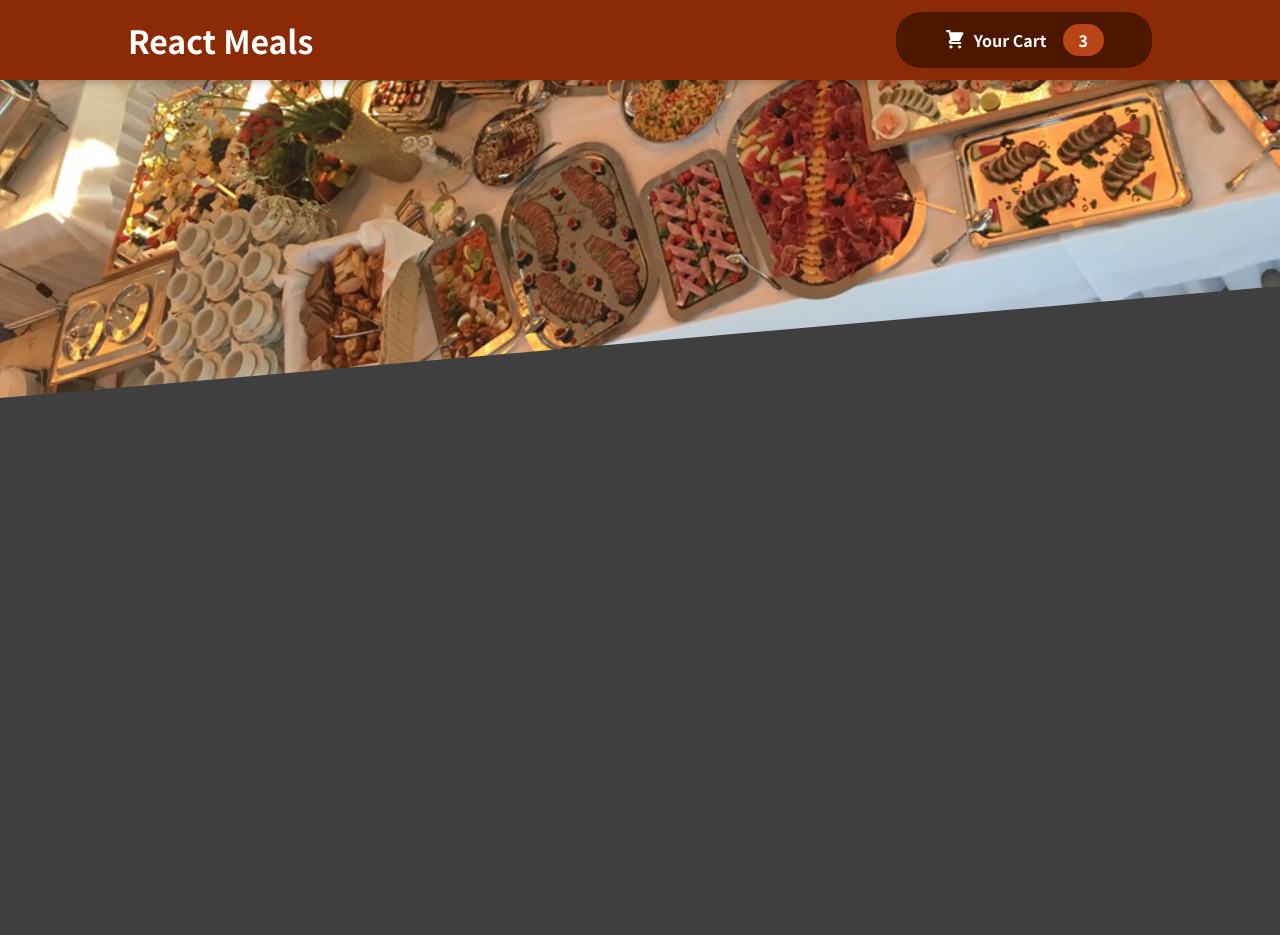
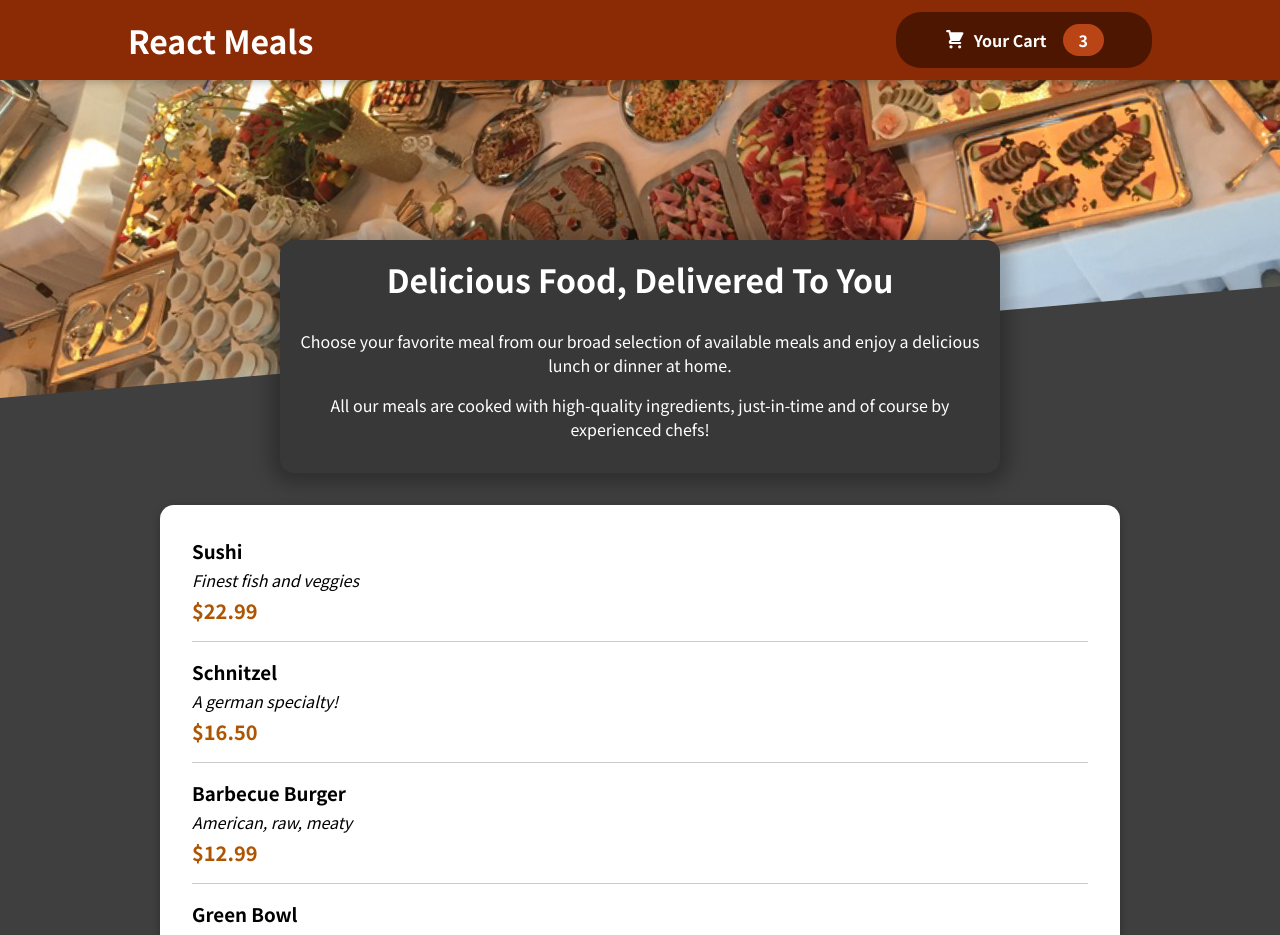
Before and after one commit to satyamraj123/Food-Order-App, a React (Create React App) app: page / in a window 1280 px wide. Shown: the top 935 px of the page. Before the commit the page ends 800 px from the top, so only its background shows below. Built offline with nearby package versions, Linux system fonts and the light colour scheme.

Commit message:
meal and meal item

```diff
--- a/src/App.js
+++ b/src/App.js
@@ -1,9 +1,13 @@
 import react from "react";
 import Header from './components/Layout/Header.js';
+import Meals from "./components/Meals/Meals.js";
 function App() {
   return (
     <react.Fragment>
-      <Header></Header>
+      <Header />
+      <main>
+        <Meals></Meals>
+      </main>
     </react.Fragment>
   );
 }
--- /dev/null
+++ b/src/components/Meals/AvailableMeals.js
@@ -0,0 +1,51 @@
+import classes from "./AvailableMeals.module.css";
+import MealItem from "./MealItem/MealItem";
+import Card from "../UI/Card";
+const DUMMY_MEALS = [
+  {
+    id: "m1",
+    name: "Sushi",
+    description: "Finest fish and veggies",
+    price: 22.99,
+  },
+  {
+    id: "m2",
+    name: "Schnitzel",
+    description: "A german specialty!",
+    price: 16.5,
+  },
+  {
+    id: "m3",
+    name: "Barbecue Burger",
+    description: "American, raw, meaty",
+    price: 12.99,
+  },
+  {
+    id: "m4",
+    name: "Green Bowl",
+    description: "Healthy...and green...",
+    price: 18.99,
+  },
+];
+
+const AvailableMeals = (props) => {
+  const mealsList = DUMMY_MEALS.map((meal) => {
+    return (
+      <MealItem
+        name={meal.name}
+        price={meal.price}
+        description={meal.description}
+        key={meal.id}
+      />
+    );
+  });
+  return (
+    <section className={classes.meals}>
+      <Card>
+        <ul>{mealsList}</ul>
+      </Card>
+    </section>
+  );
+};
+
+export default AvailableMeals;
--- /dev/null
+++ b/src/components/Meals/AvailableMeals.module.css
@@ -0,0 +1,24 @@
+.meals {
+    max-width: 60rem;
+    width: 90%;
+    margin: 2rem auto;
+    animation: meals-appear 1s ease-out forwards;
+  }
+
+  .meals ul {
+    list-style: none;
+    margin: 0;
+    padding: 0;
+  }
+
+  @keyframes meals-appear {
+    from {
+      opacity: 0;
+      transform: translateY(3rem);
+    }
+
+    to {
+      opacity: 1;
+      transform: translateY(0);
+    }
+  }
--- /dev/null
+++ b/src/components/Meals/MealItem/MealItem.js
@@ -0,0 +1,18 @@
+import react from "react";
+
+import classes from "./MealItem.module.css";
+const MealItem = (props) => {
+  const price = `$${props.price.toFixed(2)}`;
+  return (
+    <li className={classes.meal}>
+      <div>
+        <h3>{props.name}</h3>
+        <div className={classes.description}>{props.description}</div>
+        <div className={classes.price}>{price}</div>
+      </div>
+      <div></div>
+    </li>
+  );
+};
+
+export default MealItem;
--- /dev/null
+++ b/src/components/Meals/MealItem/MealItem.module.css
@@ -0,0 +1,22 @@
+.meal {
+    display: flex;
+    justify-content: space-between;
+    margin: 1rem;
+    padding-bottom: 1rem;
+    border-bottom: 1px solid #ccc;
+  }
+
+  .meal h3 {
+    margin: 0 0 0.25rem 0;
+  }
+
+  .description {
+    font-style: italic;
+  }
+
+  .price {
+    margin-top: 0.25rem;
+    font-weight: bold;
+    color: #ad5502;
+    font-size: 1.25rem;
+  }
--- /dev/null
+++ b/src/components/Meals/Meals.js
@@ -0,0 +1,17 @@
+import react from "react";
+import MealsSummary from "./MealsSummary";
+import AvailableMeals from "./AvailableMeals";
+import Card from "../UI/Card";
+const Meals = (props) => {
+  return (
+    <>
+
+      <MealsSummary></MealsSummary>
+
+        <AvailableMeals></AvailableMeals>
+
+    </>
+  );
+};
+
+export default Meals;
--- /dev/null
+++ b/src/components/Meals/MealsSummary.js
@@ -0,0 +1,19 @@
+import react from "react";
+import classes from "./MealsSummary.module.css";
+
+const MealsSummary = (props) => {
+  return (
+    <section className={classes.summary}>
+      <h2>Delicious Food, Delivered To You</h2>
+      <p>
+        Choose your favorite meal from our broad selection of available meals
+        and enjoy a delicious lunch or dinner at home.
+      </p>
+      <p>
+        All our meals are cooked with high-quality ingredients, just-in-time and
+        of course by experienced chefs!
+      </p>
+    </section>
+  );
+};
+export default MealsSummary;
--- /dev/null
+++ b/src/components/Meals/MealsSummary.module.css
@@ -0,0 +1,18 @@
+.summary {
+    text-align: center;
+    max-width: 45rem;
+    width: 90%;
+    margin: auto;
+    margin-top: -10rem;
+    position: relative;
+    background-color: #383838;
+    color: white;
+    border-radius: 14px;
+    padding: 1rem;
+    box-shadow: 0 1px 18px 10px rgba(0, 0, 0, 0.25);
+  }
+
+  .summary h2 {
+    font-size: 2rem;
+    margin-top: 0;
+  }
--- /dev/null
+++ b/src/components/UI/Card.js
@@ -0,0 +1,7 @@
+import react from "react";
+import classes from "./Card.module.css";
+const Card = (props) => {
+  return <div className={classes.card}>{props.children}</div>;
+};
+
+export default Card;
--- /dev/null
+++ b/src/components/UI/Card.module.css
@@ -0,0 +1,6 @@
+.card {
+    padding: 1rem;
+    box-shadow: 0 2px 8px rgba(0, 0, 0, 0.25);
+    border-radius: 14px;
+    background-color: white;
+  }
```
Also changed, not shown: 1 other file (tests, documents, lock files or other folders).
